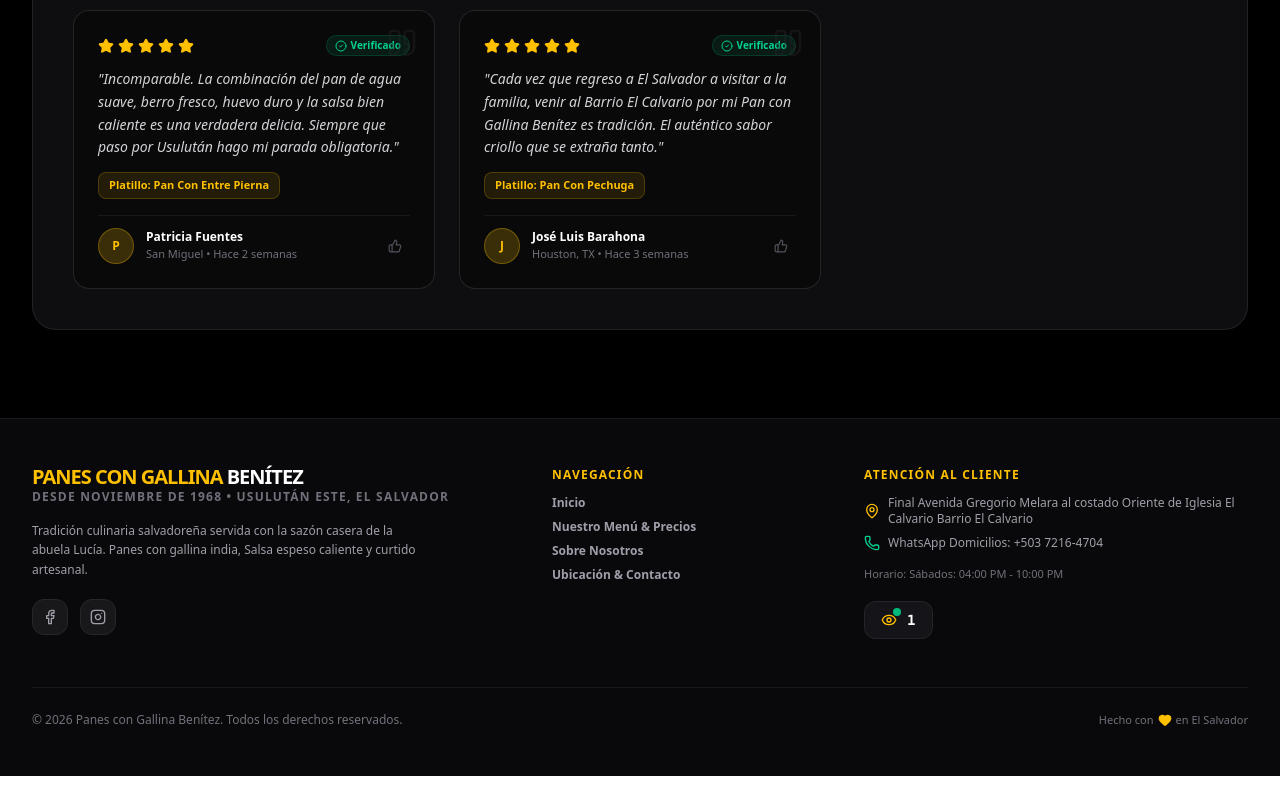
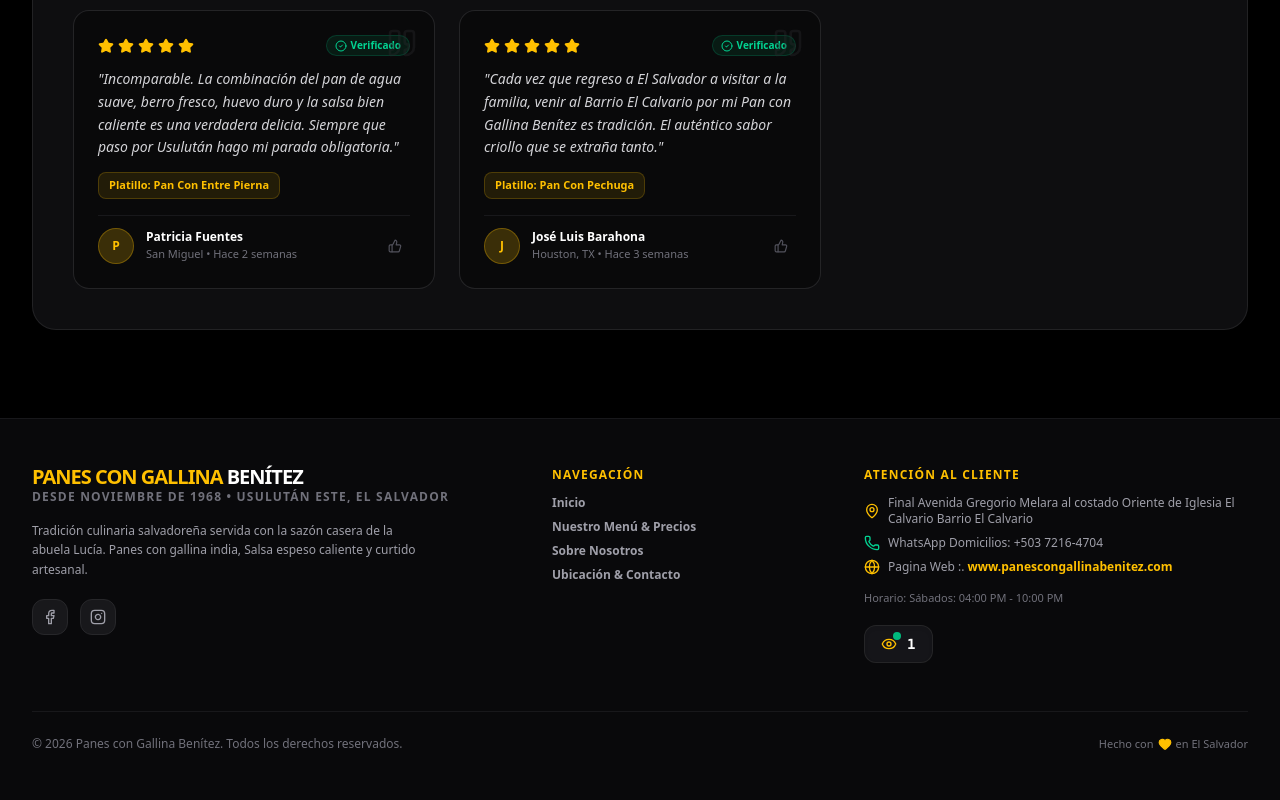
Before and after one commit to inghectorrodas/Sitio-web-oficial-panes-con-gallina-benitez, a React (Vite) app: page / in a window 1280 px wide. Shown: the part 2494-3294 px from the top of the page. Before the commit the page ends 3270 px from the top, so only its background shows below. Built offline with nearby package versions, Linux system fonts and the light colour scheme.

Commit message:
feat(footer): add website link to footer
Include the official website URL in the footer contact section with an icon for better accessibility.

```diff
--- a/src/components/Footer.tsx
+++ b/src/components/Footer.tsx
@@ -1,5 +1,5 @@
 import React, { useState, useEffect } from 'react';
-import { Facebook, Instagram, Phone, MapPin, Heart, Eye } from 'lucide-react';
+import { Facebook, Instagram, Phone, MapPin, Heart, Eye, Globe } from 'lucide-react';
 import { RESTAURANT_INFO } from '../data/restaurantData';
 
 interface FooterProps {
@@ -105,6 +105,10 @@ export const Footer: React.FC<FooterProps> = ({ onSelectTab }) => {
                 <Phone className="w-4 h-4 text-emerald-400 flex-shrink-0" />
                 <span>WhatsApp Domicilios: {RESTAURANT_INFO.whatsapp}</span>
               </div>
+              <div className="flex items-center justify-center md:justify-start gap-2 text-center md:text-left">
+                <Globe className="w-4 h-4 text-orange-400 flex-shrink-0" />
+                <span>Pagina Web :. <a href="https://www.panescongallinabenitez.com" target="_blank" rel="noopener noreferrer" className="text-orange-400 font-semibold hover:underline">www.panescongallinabenitez.com</a></span>
+              </div>
               <div className="text-[11px] text-zinc-500 mt-2 text-center md:text-left">
                 Horario: {RESTAURANT_INFO.hoursWeekdays}
               </div>
```
